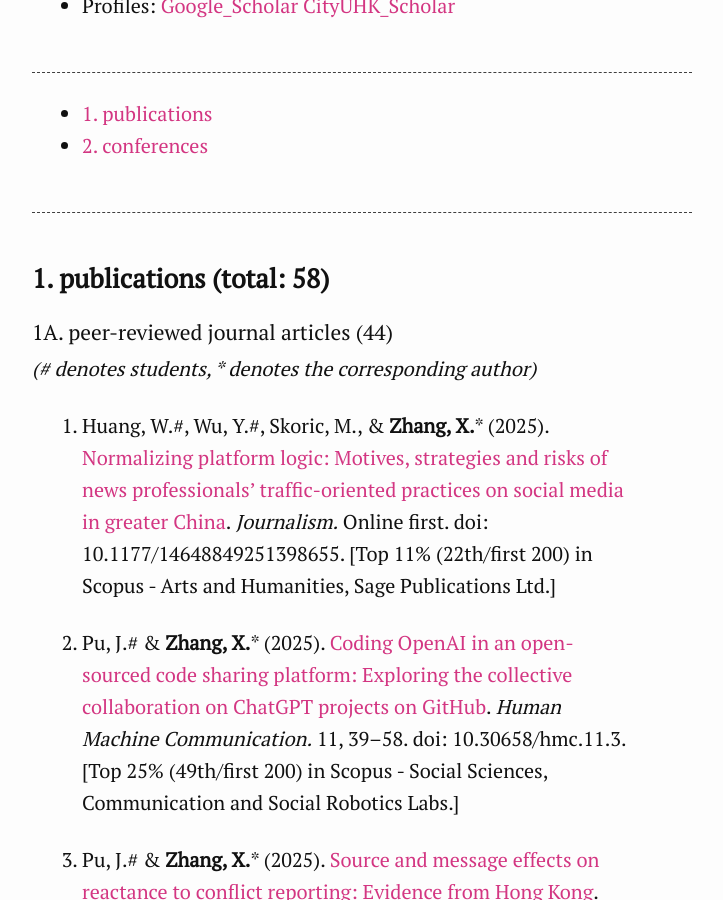
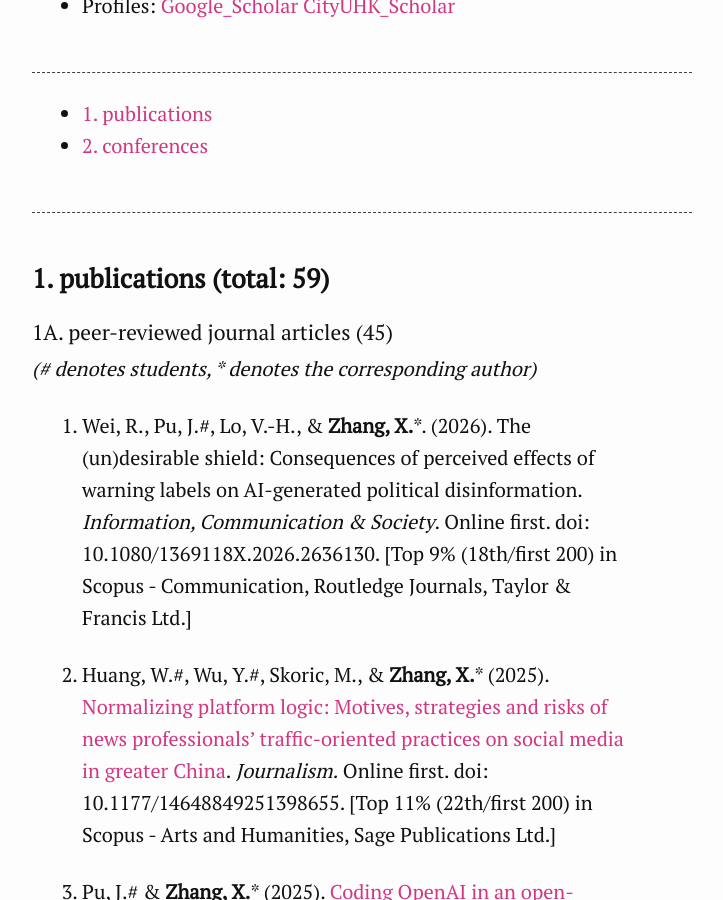
Before and after one commit to xzzhang2/xzzhang2.github.io, a Jekyll site: the page built from pages/pubs.md, in a window 1280 px wide and 900 px high, scrolled down 267 px. Shown: the whole window, without its empty margins (308-1031 px from the left). Built offline with Jekyll 4.4.1, drawn with Linux system fonts in a browser that asks for light colours.

Commit message:
update info

```diff
--- a/pages/pubs.md
+++ b/pages/pubs.md
@@ -16,19 +16,21 @@ description: Xinzhi Zhang's publications
 
 ---
 
-### <a name="publications"></a>1. publications (total: 58)
+### <a name="publications"></a>1. publications (total: 59)
 
-#### 1A. peer-reviewed journal articles (44)
+#### 1A. peer-reviewed journal articles (45)
 
 *(\# denotes students, \* denotes the corresponding author)*
 
-1. Huang, W.\#, Wu, Y.\#, Skoric, M., & **Zhang, X.**\* (2025). [Normalizing platform logic: Motives, strategies and risks of news professionals’ traffic-oriented practices on social media in greater China](https://journals.sagepub.com/doi/abs/10.1177/14648849251398655). *Journalism.* Online first. doi: 10.1177/14648849251398655. [Top 11% (22th/first 200) in Scopus - Arts and Humanities, Sage Publications Ltd.]
+1. Wei, R., Pu, J.\#, Lo, V.-H., & **Zhang, X.**\*. (2026). The (un)desirable shield: Consequences of perceived effects of warning labels on AI-generated political disinformation. *Information, Communication & Society*. Online first. doi: 10.1080/1369118X.2026.2636130. [Top 9% (18th/first 200) in Scopus - Communication, Routledge Journals, Taylor & Francis Ltd.]
 
-2. Pu, J.\# & **Zhang, X.**\* (2025). [Coding OpenAI in an open-sourced code sharing platform: Exploring the collective collaboration on ChatGPT projects on GitHub](https://doi.org/10.30658/hmc.11.3). *Human Machine Communication.* 11, 39–58. doi: 10.30658/hmc.11.3. [Top 25% (49th/first 200) in Scopus - Social Sciences, Communication and Social Robotics Labs.]
+2. Huang, W.\#, Wu, Y.\#, Skoric, M., & **Zhang, X.**\* (2025). [Normalizing platform logic: Motives, strategies and risks of news professionals’ traffic-oriented practices on social media in greater China](https://journals.sagepub.com/doi/abs/10.1177/14648849251398655). *Journalism.* Online first. doi: 10.1177/14648849251398655. [Top 11% (22th/first 200) in Scopus - Arts and Humanities, Sage Publications Ltd.]
 
-3. Pu, J.\# & **Zhang, X.**\* (2025). [Source and message effects on reactance to conflict reporting: Evidence from Hong Kong](https://www.tandfonline.com/doi/full/10.1080/17512786.2025.2545450). *Journalism Practice.* Online first. doi: 10.1080/17512786.2025.2545450. [Top 24% (48th/first 200) in Scopus - Communication, Routledge Journals, Taylor & Francis Ltd.]
+3. Pu, J.\# & **Zhang, X.**\* (2025). [Coding OpenAI in an open-sourced code sharing platform: Exploring the collective collaboration on ChatGPT projects on GitHub](https://doi.org/10.30658/hmc.11.3). *Human Machine Communication.* 11, 39–58. doi: 10.30658/hmc.11.3. [Top 25% (49th/first 200) in Scopus - Social Sciences, Communication and Social Robotics Labs.]
 
-4. **Zhang, X.**, Kim, H. K., & Zhou, S. (2025). [Time versus timing in social cognition: How concurrent viewer cues and plot-aligned danmaku affect narrative outcomes on online video platforms](https://doi.org/10.1016/j.chb.2025.108748). *Computers in Human Behavior.* Online first. doi: 10.1016/j.chb.2025.108748. [Top 1% (1st/first 200) in Scopus - Arts and Humanities, Elsevier.]
+4. Pu, J.\# & **Zhang, X.**\* (2025). [Source and message effects on reactance to conflict reporting: Evidence from Hong Kong](https://www.tandfonline.com/doi/full/10.1080/17512786.2025.2545450). *Journalism Practice.* Online first. doi: 10.1080/17512786.2025.2545450. [Top 24% (48th/first 200) in Scopus - Communication, Routledge Journals, Taylor & Francis Ltd.]
+
+5. **Zhang, X.**, Kim, H. K., & Zhou, S. (2025). [Time versus timing in social cognition: How concurrent viewer cues and plot-aligned danmaku affect narrative outcomes on online video platforms](https://doi.org/10.1016/j.chb.2025.108748). *Computers in Human Behavior.* Online first. doi: 10.1016/j.chb.2025.108748. [Top 1% (1st/first 200) in Scopus - Arts and Humanities, Elsevier.]
 
 5. **Zhang, X.** (2025). [Politically motivated retroactive self-censorship on social media: Managing political impression in a politically polarized environment](https://doi.org/10.1080/15205436.2025.2515216). *Mass Communication & Society.* Online first. doi: 10.1080/15205436.2025.2515216. [Top 31% (62nd/first 200) in Scopus - Communication, Routledge Journals, Taylor & Francis Ltd.]
 
```
Also changed, not shown: pages/tutorial.md (+3 -3 lines).
